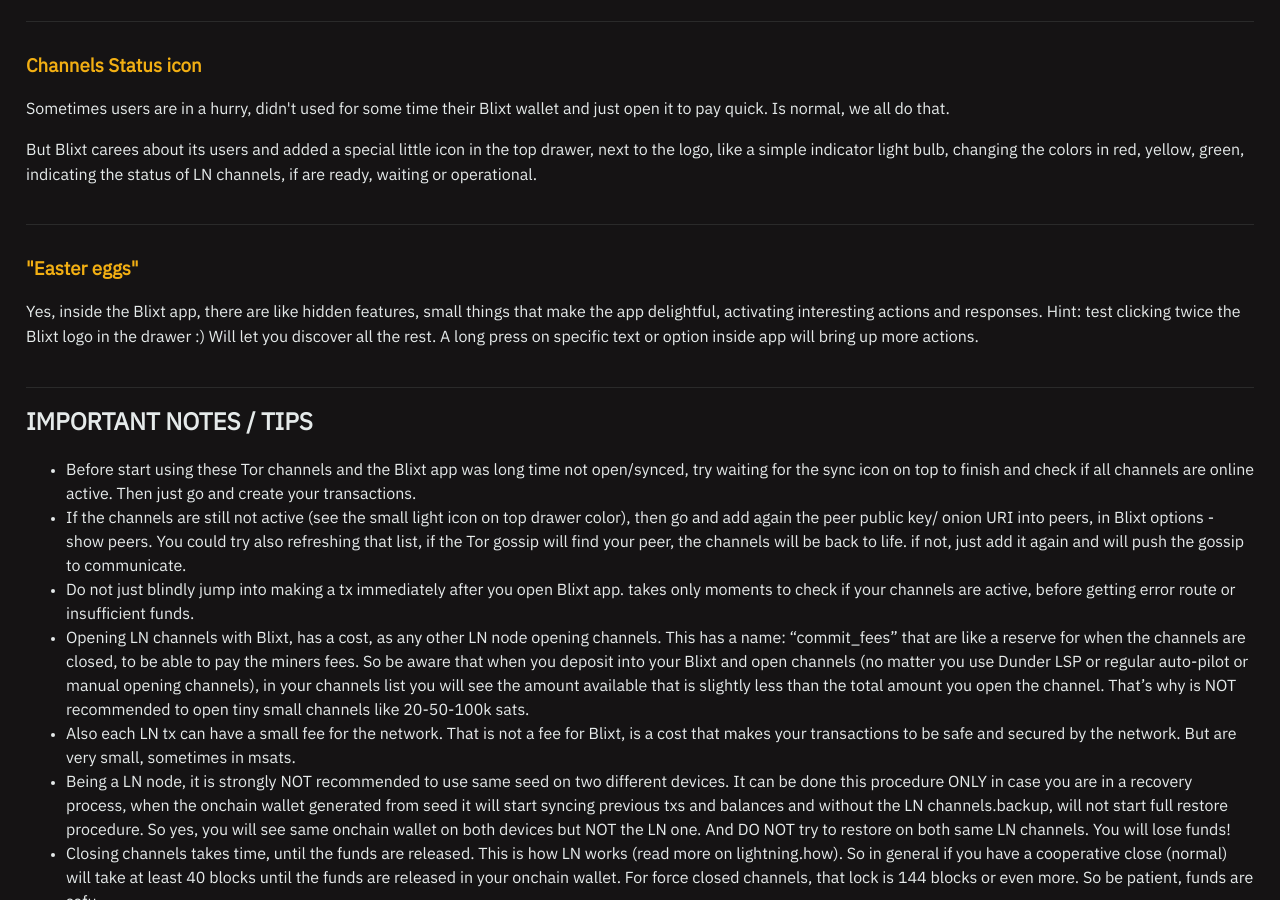
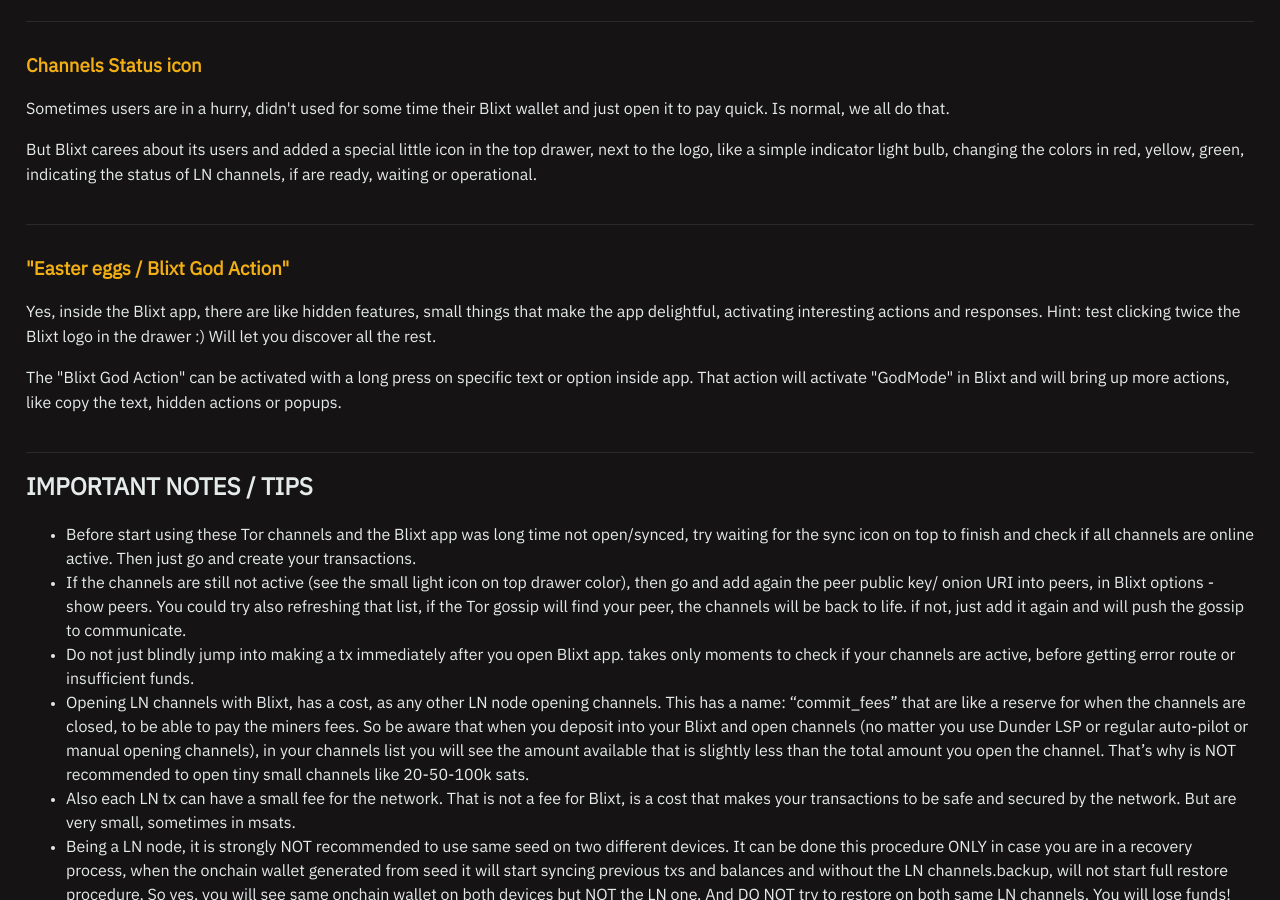
Before and after one commit to BlixtWallet/blixtwallet.github.io, a Jekyll site: the page built from features.html, in a window 1280 px wide and 900 px high, scrolled down 5202 px. Built offline with Jekyll 4.4.1, drawn with Linux system fonts in a browser that asks for light colours; a script that is not in the unit is left out.

Commit message:
small update
updated easter eggs section

```diff
--- a/features.html
+++ b/features.html
@@ -165,8 +165,9 @@
   </section>
 
   <section id="feature-eggs">
-  <h3>"Easter eggs"</h3>
-    <p>Yes, inside the Blixt app, there are like hidden features, small things that make the app delightful, activating interesting actions and responses. Hint: test clicking twice the Blixt logo in the drawer :) Will let you discover all the rest. A long press on specific text or option inside app will bring up more actions.</p>
+  <h3>"Easter eggs / Blixt God Action"</h3>
+    <p>Yes, inside the Blixt app, there are like hidden features, small things that make the app delightful, activating interesting actions and responses. Hint: test clicking twice the Blixt logo in the drawer :) Will let you discover all the rest.</p>
+    <p>The "Blixt God Action" can be activated with a long press on specific text or option inside app. That action will activate "GodMode" in Blixt and will bring up more actions, like copy the text, hidden actions or popups.</p>
   </section>
 
   <section id="feature-notes">
```
